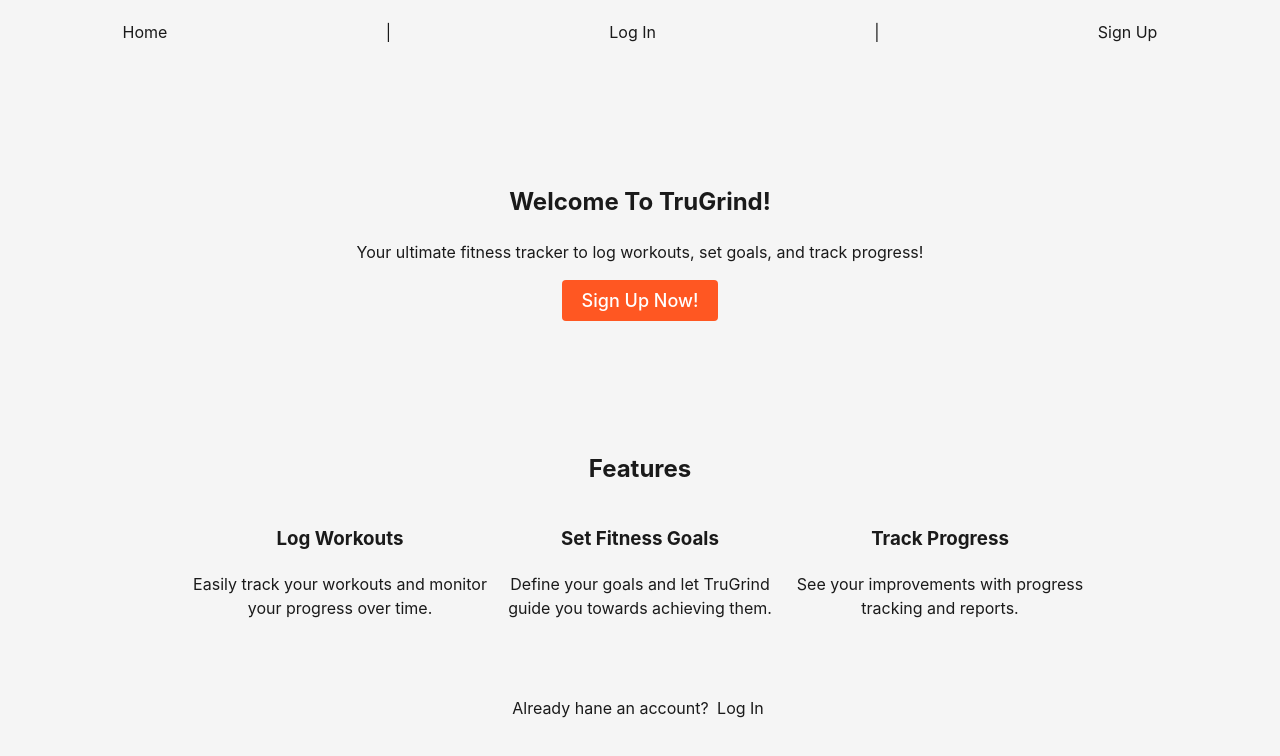
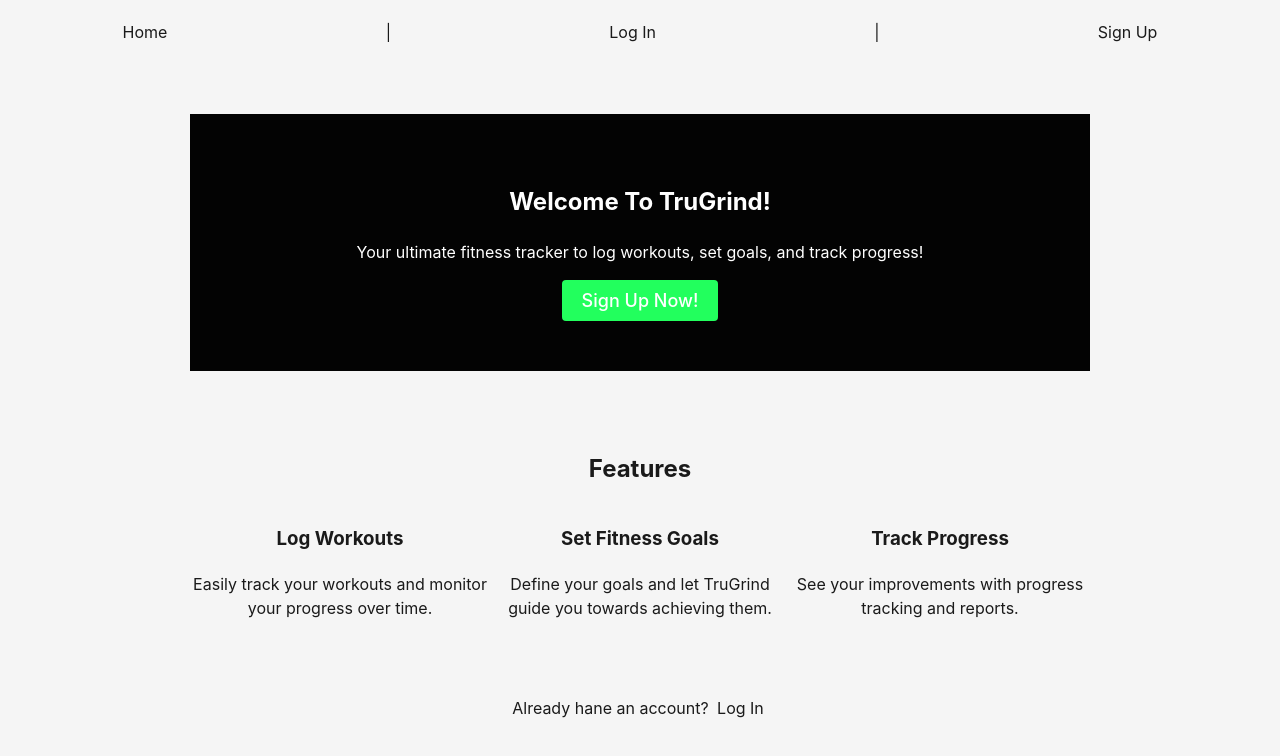
Before and after one commit to Maj-dot/TruGrind, a React (Vite) app in the folder frontend/: page / in a window 1280 px wide. Shown: the top 756 px of the page. Built offline with nearby package versions, Linux system fonts and the light colour scheme.

Commit message:
Change color on hero

```diff
--- a/frontend/src/pages/HomePage/HomePage.css
+++ b/frontend/src/pages/HomePage/HomePage.css
@@ -4,13 +4,14 @@
   }
 
   .hero {
-    background-color: #f5f5f5;
+    background-color: #030303;
+    color: white;
     padding: 50px;
     margin-bottom: 30px;
   }
 
   .cta-button {
-    background-color: #ff5722;
+    background-color: #22ff5d;
     color: white;
     padding: 10px 20px;
     border: none;
```
